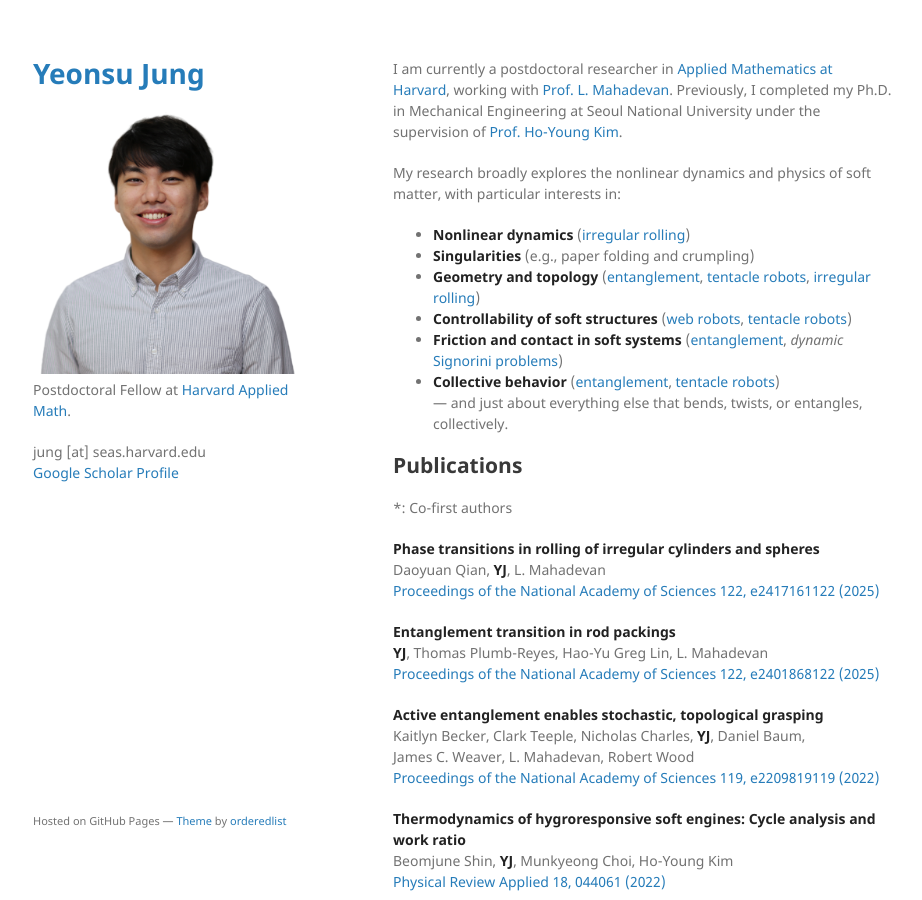
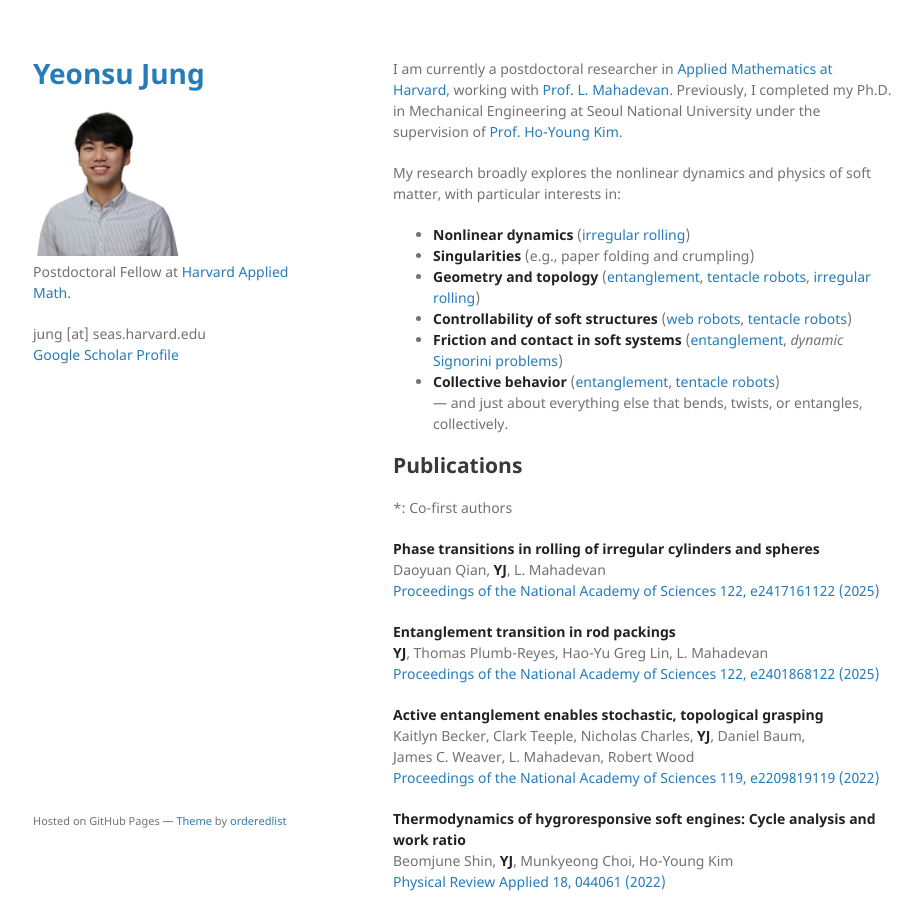
Before and after one commit to yeonsu-jung/website_pages-themes-minimal-c27a30c, a Jekyll site: the page built from index.md, in a window 1280 px wide and 900 px high. Shown: the whole window, without its empty margins (177-1099 px from the left). Built offline with Jekyll 4.4.1, drawn with Linux system fonts in a browser that asks for light colours.

Commit message:
change photo size

```diff
--- a/_layouts/default.html
+++ b/_layouts/default.html
@@ -22,7 +22,7 @@
         <h1><a href="{{ "/" | absolute_url }}">{{ site.title | default: site.github.repository_name }}</a></h1>
 
         {% if site.logo %}
-          <img src="{{site.logo | relative_url}}" alt="Logo" />
+          <img src="{{site.logo | relative_url}}" alt="Logo" style="max-width:150px; height:auto;" />
         {% endif %}
 
         <p>{{ site.description | default: site.github.project_tagline }}</p>
```
